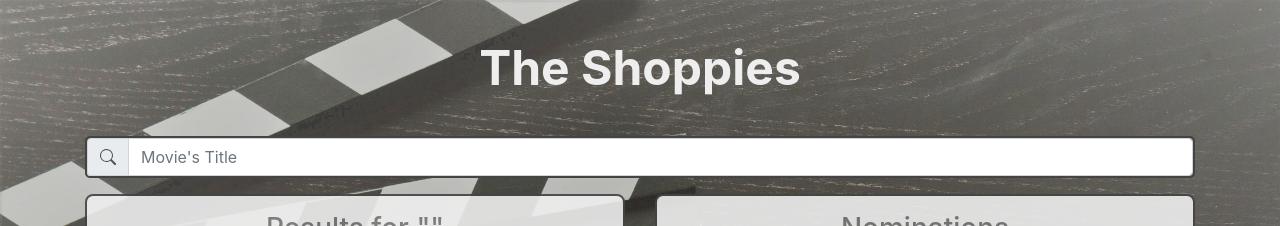
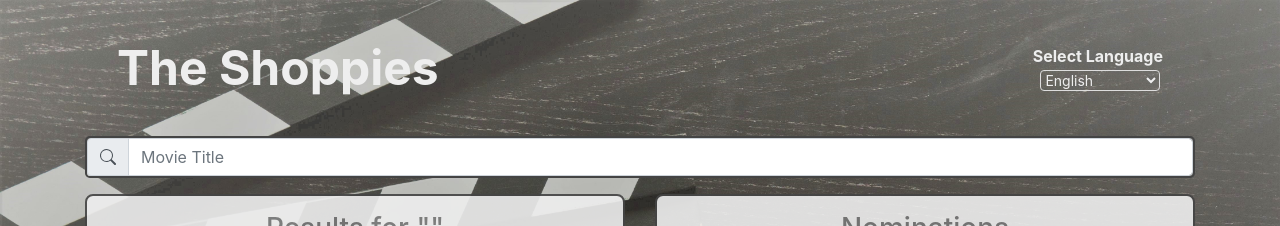
Before and after one commit to MCTerni/MoviesNomination, a React (Create React App) app in the folder movie-app/: page / in a window 1280 px wide. Shown: the top 226 px of the page. Built offline with nearby package versions, Linux system fonts and the light colour scheme; no server answers.

Commit message:
Adding bilingual support

```diff
--- a/movie-app/package.json
+++ b/movie-app/package.json
@@ -8,9 +8,11 @@
     "@testing-library/user-event": "^12.1.10",
     "axios": "^0.21.1",
     "bootstrap": "^4.5.3",
+    "i18next": "^19.8.4",
     "react": "^17.0.1",
     "react-bootstrap": "^1.4.0",
     "react-dom": "^17.0.1",
+    "react-i18next": "^11.8.5",
     "react-icons": "^4.1.0",
     "react-scripts": "4.0.1",
     "web-vitals": "^0.2.4"
--- a/movie-app/src/App.js
+++ b/movie-app/src/App.js
@@ -1,16 +1,19 @@
 import { useState, useEffect } from "react";
+import { Container, Row, Col } from "react-bootstrap";
+import { useTranslation } from 'react-i18next';
 import "./App.css";
 import "bootstrap/dist/css/bootstrap.min.css";
 import SearchBox from "./components/SearchBox";
 import ResultList from "./components/ResultList";
-import { Container, Row, Col } from "react-bootstrap";
 import FavoriteList from "./components/FavoriteList";
+import LanguagesDropDown from "./components/LanguagesDropDown";
 import "./styles/custom.css";
 
 function App() {
   const [searchFor, setSearchFor] = useState("");
   const [movieData, setMovieData] = useState();
   const [favoriteMovies, setFavoriteMovies] = useState([]);
+  const { t, i18n } = useTranslation();
 
   useEffect(() => {
     try {
@@ -23,14 +26,20 @@ function App() {
   return (
     <div className="App">
       <Container fluid="md">
-        <header className="header">The Shoppies</header>
+        <header className="header">
+          {t('The Shoppies')}
+          <div className="langDropDown">
+            {t('Select Language')}
+            <LanguagesDropDown />
+          </div>
+        </header>
         <div className="serch-box">
           <SearchBox onChange={(e) => setSearchFor(e.target.value)} />
         </div>
         <Row xs={1} md={2} className="lists">
           <Container>
             <Col className="list-block">
-              <h3 className="list-header">Nominations</h3>
+              <h3 className="list-header">{t('Nominations')}</h3>
               <Container>
                 <FavoriteList movie={movieData} />
               </Container>
@@ -38,7 +47,7 @@ function App() {
           </Container>
           <Container>
             <Col className="list-block">
-              <h3 className="list-header">Results for "{searchFor}"</h3>
+              <h3 className="list-header">{t('Results for')} "{searchFor}"</h3>
               <div>
                 <ResultList
                   id="result-list"
--- a/movie-app/src/components/FavoriteList.js
+++ b/movie-app/src/components/FavoriteList.js
@@ -1,7 +1,9 @@
 import { useState, useEffect } from "react";
 import ListGroup from "react-bootstrap/ListGroup";
 import Toast from 'react-bootstrap/Toast'
+import { useTranslation } from 'react-i18next';
 import ListItem from "./ListItem";
+
 
 
 const storagedMovieInfo = JSON.parse(localStorage.getItem('favoriteMovies')) || [];
@@ -11,6 +13,8 @@ function FavoriteList(props) {
     const [list] = useState(storagedMovieInfo || []);
     const [listSize, setListSize] = useState(storagedMovieInfo.length || 0);
     const [showToast, setShowToast] = useState(false);
+    const {t, i18n} = useTranslation();
+
 
     useEffect(() => {
         if (props.movie && listSize < 5) {
@@ -35,7 +39,7 @@ function FavoriteList(props) {
             <Toast onClose={() => setShowToast(false)} show={showToast} delay={5000} autohide>
                 <Toast.Header>
                     <img src="holder.js/20x20?text=%20" className="rounded mr-2" alt="" />
-                    <strong>You've just added 5 movies to your list</strong>
+                    <strong>{t("You've added 5 movies to your list")}</strong>
                 </Toast.Header>
             </Toast>
             <ListGroup >
@@ -44,7 +48,7 @@ function FavoriteList(props) {
                         <ListItem id={index}
                             movieInfo={element}
                             onClick={handleRemove}
-                            btnText='Remove'
+                            btnText={t('Remove')}
                             btnDisabled={false}
                         />
                     );
--- /dev/null
+++ b/movie-app/src/components/LanguagesDropDown.js
@@ -0,0 +1,26 @@
+import {useState} from 'react';
+import { useTranslation } from 'react-i18next';
+import { keys } from '../i18n'
+
+export default function LanguagesDropDown() {
+
+    const { i18n } = useTranslation();
+    const [language, setLanguage] = useState(i18n.language);
+
+    function handleChangeLanguage(event) {
+        if (event.target.value) {
+            i18n.changeLanguage(event.target.value);
+            setLanguage(i18n.language);
+            localStorage.setItem('language',i18n.language);
+        }
+    }
+
+    return (
+        <div>
+            <select id='language' value={language} onChange={handleChangeLanguage}>
+                <option value={keys[0]}>English</option>
+                <option value={keys[1]}>Français</option>
+            </select>
+        </div>
+    )
+}
--- a/movie-app/src/components/ResultList.js
+++ b/movie-app/src/components/ResultList.js
@@ -2,12 +2,14 @@ import { useState, useEffect } from "react";
 import ListGroup from "react-bootstrap/ListGroup";
 import MovieData from "../models/MovieData";
 import api from "../services/omdb-api";
+import { useTranslation } from 'react-i18next';
 import ListItem from './ListItem';
 
 
 function ResultList(props) {
     const [list, setList] = useState([]);
     const [favoriteImdbIDs, setFavoriteImdbIDs] = useState([]);
+    const {t, i18n} = useTranslation();
 
     useEffect(() => {
         api.get(props.searchFor).then(response => {
@@ -37,7 +39,7 @@ function ResultList(props) {
                     <ListItem id={index}
                         movieInfo={new MovieData(element)}
                         onClick={props.onClick}
-                        btnText='Nominate'
+                        btnText={t('Nominate')}
                         btnDisabled={favoriteImdbIDs.includes(element.imdbID)}
                     />
                 );
--- a/movie-app/src/components/SearchBox.js
+++ b/movie-app/src/components/SearchBox.js
@@ -1,15 +1,17 @@
 
 import {InputGroup, FormControl} from "react-bootstrap";
 import {BsSearch} from "react-icons/bs";
+import { useTranslation } from 'react-i18next';
 
 function SearchBox(props) {
+    const {t, i18n} = useTranslation();
     return (
         <InputGroup className="mb-3">
             <InputGroup.Prepend>
                 <InputGroup.Text><BsSearch/></InputGroup.Text>
             </InputGroup.Prepend>
             <FormControl
-                placeholder="Movie's Title"
+                placeholder={t("Movie Title")}
                 aria-label="Recipient's username"
                 aria-describedby="basic-addon2"
                 onChange = {props.onChange}
--- /dev/null
+++ b/movie-app/src/i18n.js
@@ -0,0 +1,23 @@
+import i18n from "i18next";
+import { initReactI18next } from "react-i18next";
+import translations from './utils/translationFile.json';
+
+const resources = translations;
+
+export const keys = Object.keys(resources);
+const defaultLanguage = localStorage.getItem('language') || keys[0];
+
+i18n
+  .use(initReactI18next) // passes i18n down to react-i18next
+  .init({
+    resources,//define resources
+    lng: defaultLanguage,//define the first key in our Json file as the default
+
+    keySeparator: false, // we do not use keys in form messages.welcome
+
+    interpolation: {
+      escapeValue: false // react already safes from xss
+    }
+  });
+
+  export default i18n;
--- a/movie-app/src/index.js
+++ b/movie-app/src/index.js
@@ -3,6 +3,7 @@ import ReactDOM from 'react-dom';
 import './index.css';
 import App from './App';
 import reportWebVitals from './reportWebVitals';
+import i18n from './i18n';
 
 ReactDOM.render(
   <React.StrictMode>
--- a/movie-app/src/styles/custom.css
+++ b/movie-app/src/styles/custom.css
@@ -11,6 +11,28 @@
   font-size: 3rem;
   font-weight: 700;
   padding: 2rem;
+  display: flex;
+  justify-content: space-between;
+  align-items: center;
+}
+
+.langDropDown{
+  font-size: 16px;
+}
+.langDropDown select{
+  background: transparent;
+  border: 1px solid #ddd;
+  border-radius: 4px;
+  width: 120px;
+  font-size: 14px;
+  color: #eee;
+  cursor: pointer;
+  margin-left:5px ;
+}
+.langDropDown select option{
+  background:#eee;
+  font-size: 14px;
+  color: #777;
 }
 
 .list-header {
--- /dev/null
+++ b/movie-app/src/utils/translationFile.json
@@ -0,0 +1,24 @@
+{
+    "en": {
+        "translation": {
+            "Movie Title":"Movie Title",
+            "Nominate":"Nominate",
+            "Nominations":"Nominations",
+            "Remove":"Remove",
+            "Results for":"Results for",
+            "The Shoppies": "The Shoppies",
+            "You've added 5 movies to your list": "You've added 5 movies to your list"
+        }
+    },
+    "fr": {
+        "translation": {
+            "Movie Title":"Titre du film",
+            "Nominate":"Désigner",
+            "Nominations":"Nominations",
+            "Remove":"Retirer",
+            "Results for":"Résultats de",
+            "The Shoppies": "Les Shoppies",
+            "You've added 5 movies to your list": "Vous avez ajouté 5 films à votre liste"
+        }
+    }
+}
```
Also changed, not shown: 2 other files (tests, documents, lock files or other folders).
